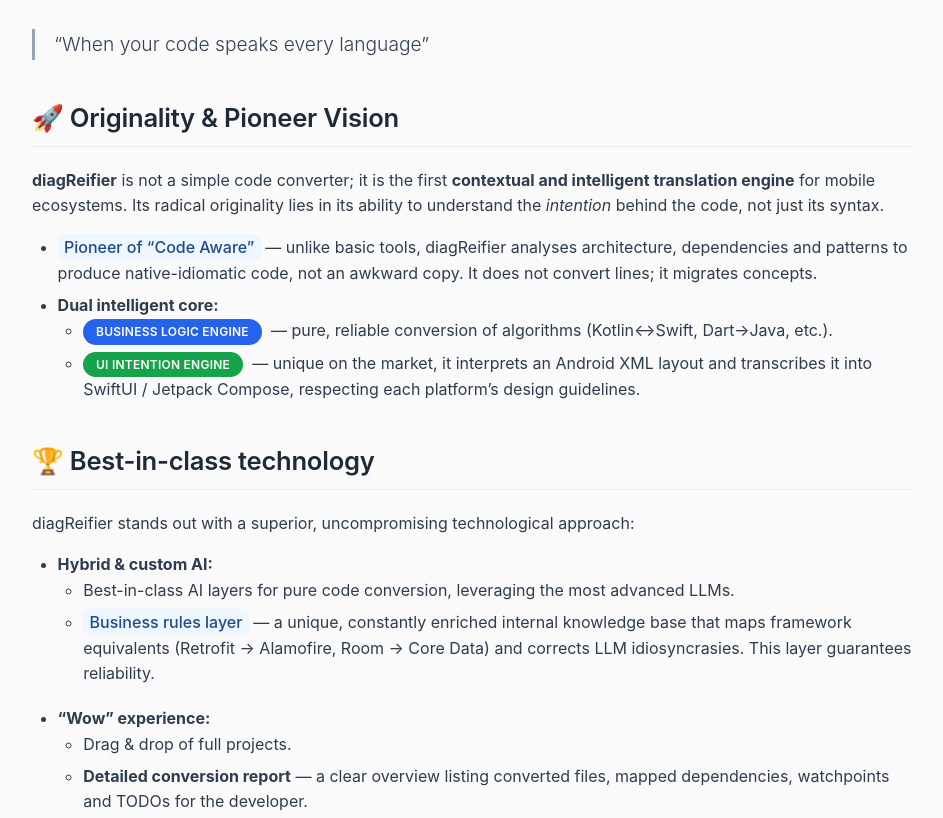
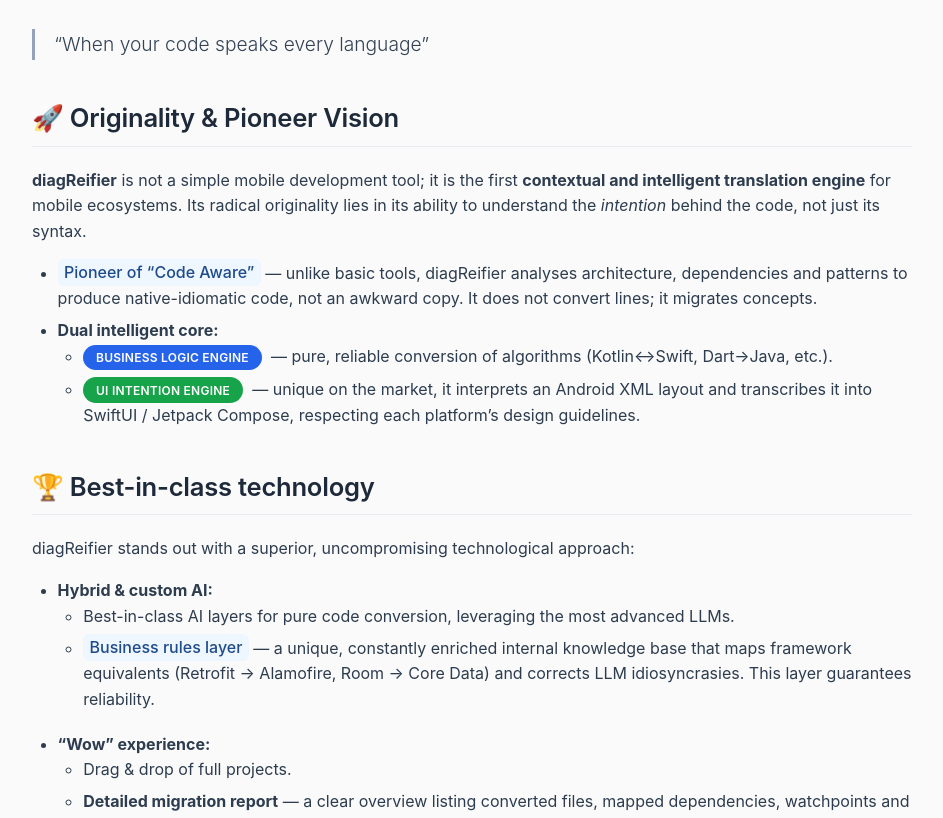
Before and after one commit to diagreifier/privacy, a plain HTML site: page index.html in a window 1280 px wide. Shown: the part 127-945 px from the top of the page, without its empty margins (168-1111 px from the left). Drawn offline with Linux system fonts and the light colour scheme.

Commit message:
Update index.html

```diff
--- a/index.html
+++ b/index.html
@@ -218,7 +218,7 @@
   <div class="slogan">“When your code speaks every language”</div>
 
   <h2>🚀 Originality &amp; Pioneer Vision</h2>
-  <p><strong>diagReifier</strong> is not a simple code converter; it is the first <strong>contextual and intelligent translation engine</strong> for mobile ecosystems. Its radical originality lies in its ability to understand the <em>intention</em> behind the code, not just its syntax.</p>
+  <p><strong>diagReifier</strong> is not a simple mobile development tool; it is the first <strong>contextual and intelligent translation engine</strong> for mobile ecosystems. Its radical originality lies in its ability to understand the <em>intention</em> behind the code, not just its syntax.</p>
   <ul>
     <li><span class="highlight">Pioneer of “Code Aware”</span> — unlike basic tools, diagReifier analyses architecture, dependencies and patterns to produce native-idiomatic code, not an awkward copy. It does not convert lines; it migrates concepts.</li>
     <li><strong>Dual intelligent core:</strong>
@@ -241,7 +241,7 @@
     <li><strong>“Wow” experience:</strong>
       <ul>
         <li>Drag &amp; drop of full projects.</li>
-        <li><strong>Detailed conversion report</strong> — a clear overview listing converted files, mapped dependencies, watchpoints and TODOs for the developer.</li>
+        <li><strong>Detailed migration report</strong> — a clear overview listing converted files, mapped dependencies, watchpoints and TODOs for the developer.</li>
         <li><strong>Ready-to-compile output</strong> — download a perfectly structured Android Studio or Xcode project, with Podfile or build.gradle already configured.</li>
       </ul>
     </li>
```
